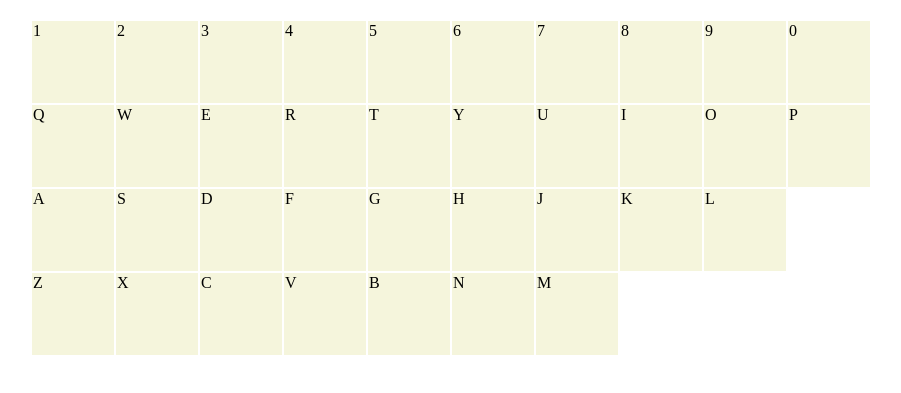
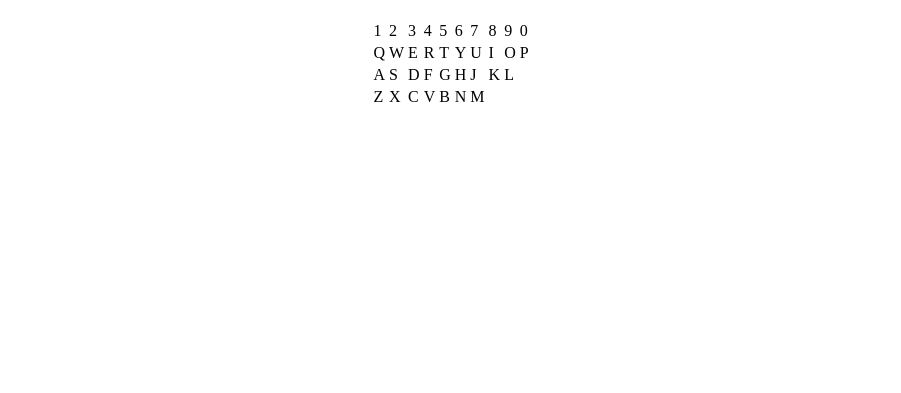
Before and after one commit to t-mochizuki/touch-typing, a plain HTML site: page docs/index.html in a window 1280 px wide. Shown: the part 61-454 px from the top of the page, without its empty margins (189-1090 px from the left). Drawn offline with Linux system fonts and the light colour scheme.

Commit message:
update the style

```diff
--- a/docs/style.css
+++ b/docs/style.css
@@ -6,11 +6,3 @@ table {
   margin-left: auto;
   margin-right: auto;
 }
-
-table tr td {
-  background-color: beige;
-  height: 80px;
-  width: 80px;
-  text-align: justify;
-  vertical-align: top;
-}
```
